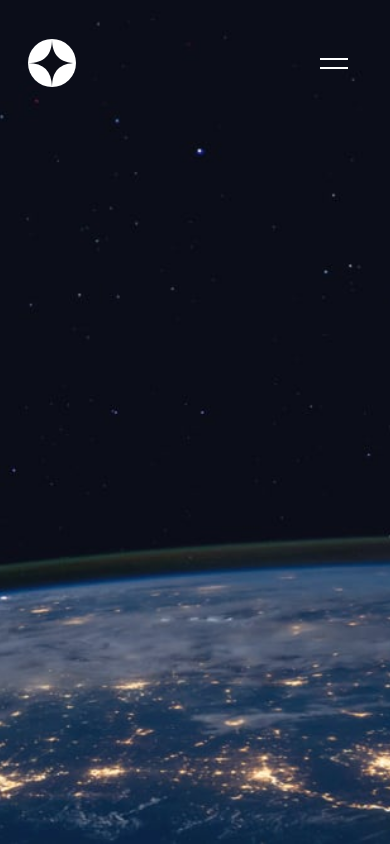
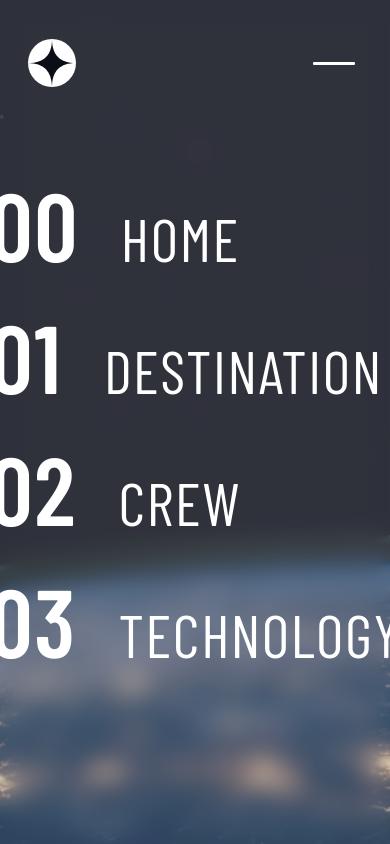
Before and after one commit to ALauraOliva/space-tourism-website, a Next.js app: page / in a window 390 px wide. Both pictures are taken after a click on the button 334 px from the left and 63 px from the top of the page. Built offline with nearby package versions, Linux system fonts and the light colour scheme; a web font is replaced by a local one.

Commit message:
mobile-menu

```diff
--- /dev/null
+++ b/app/components/MobileMenuButton.tsx
@@ -0,0 +1,26 @@
+import Link from "next/link";
+import { link } from "@/types/custom";
+
+export const MobileMenuButton = ({ number, link }: link) => {
+  return (
+    <Link
+      href={link === "home" ? "/" : `/${link}`}
+      className="group w-full text-cream font-barlow font-extralight flex flex-col justify-center items-start relative tracking-widest before:absolute
+before:w-0 before:h-0.5 before:-bottom-3 before:rounded-sm hover:before:bg-cream hover:before:w-full before:transition-all before:duration-500"
+    >
+      <div className="overflow-hidden relative">
+        <div className="transition duration-500 ease-out group-hover:-translate-y-[120%] uppercase text-6xl">
+          <span className="font-semibold text-8xl">{number}&nbsp;&nbsp;</span>
+          {link}
+        </div>
+        <div
+          className="absolute left-0 translate-y-[50%] rotate-12 transition duration-500 ease-out
+  group-hover:-translate-y-[100%] group-hover:rotate-0 uppercase text-6xl"
+        >
+          <span className="font-semibold text-8xl">{number}&nbsp;&nbsp;</span>
+          {link}
+        </div>
+      </div>
+    </Link>
+  );
+};
--- a/app/components/NavButton.tsx
+++ b/app/components/NavButton.tsx
@@ -1,19 +1,14 @@
 import Link from "next/link";
+import { link } from "@/types/custom";
 
-type params = {
-  number: string;
-  link: string;
-};
-
-export const NavButton = ({ number, link }: params) => {
+export const NavButton = ({ number, link }: link) => {
   return (
     <Link
       href={link === "home" ? "/" : `/${link}`}
-      className=" group text-cream font-barlow font-extralight flex flex-col justify-center items-center relative tracking-widest before:absolute
-          before:w-0 before:h-0.5 before:bottom-0 before:rounded-sm hover:before:bg-cream hover:before:w-full
-          hover:before:transition-all hover:before:duration-500 before:transition-all before:duration-500"
+      className="group text-cream font-barlow font-extralight flex flex-col justify-center items-center relative tracking-widest before:absolute
+      before:w-0 before:h-0.5 before:bottom-0 before:rounded-sm hover:before:bg-cream hover:before:w-full before:transition-all before:duration-500"
     >
-      <div className=" overflow-hidden relative">
+      <div className="overflow-hidden relative">
         <div className="transition duration-500 ease-out group-hover:-translate-y-[120%] uppercase">
           <span className="font-semibold">{number}&nbsp;&nbsp;</span>
           {link}
--- a/app/components/Navbar.tsx
+++ b/app/components/Navbar.tsx
@@ -1,20 +1,90 @@
+"use client";
 import { NavButton } from "./NavButton";
+import gsap from "gsap";
+import { useGSAP } from "@gsap/react";
+import { useRef, useState } from "react";
+import Link from "next/link";
+import { MobileMenuButton } from "./MobileMenuButton";
 
 export default function NavBar() {
+  const [navOpen, setNavOpen] = useState<boolean>(false);
+  const container = useRef<HTMLInputElement | null>(null);
+  const { contextSafe } = useGSAP({ scope: container });
+  const openNav: () => void = contextSafe(() => {
+    const tl = gsap.timeline({
+      defaults: {
+        duration: 0.08,
+      },
+    });
+
+    if (!navOpen) {
+      tl.to("#lineTop", {
+        y: 5,
+      }).to(
+        "#lineBottom",
+        {
+          y: -5,
+        },
+        0
+      );
+
+      setNavOpen(true);
+    } else {
+      tl.to("#lineTop", {
+        y: 0,
+      }).to(
+        "#lineBottom",
+        {
+          y: 0,
+        },
+        0
+      );
+      setNavOpen(false);
+    }
+  });
+
   return (
-    <nav className="flex items-center justify-between max-w-full h-[15vh] max-sm:pr-7">
-      <img src="/svg/logo.svg" alt="logo-navbar SVG" className="pl-7" />
-
-      {/* Hamburguer Icon - Animation */}
+    <nav
+      className="flex items-center justify-between max-w-full h-[15vh] max-sm:pr-7"
+      ref={container}
+    >
+      <img src="/svg/logo.svg" alt="logo-navbar SVG" className="pl-7 z-20" />
+      {/* Mobile Menu */}
       <button
         id="toggler"
-        className="sm:hidden rounded-full w-14 h-14 backdrop-blur-sd hover:bg-cream hover:bg-opacity-15 relative
-        flex flex-col items-center"
+        onClick={openNav}
+        value={navOpen.toString()}
+        className="sm:hidden rounded-full w-14 h-14 backdrop-blur-sd transition-all hover:bg-cream hover:bg-opacity-15 relative
+        duration-200 ease-in-out flex flex-col items-center group z-20"
       >
-        <div className="sm:hidden w-1/2 h-0.5 bg-white absolute top-[40%]"></div>
-        <div className="sm:hidden w-1/2 h-0.5 bg-white absolute bottom-[40%]"></div>
+        <div
+          id="lineTop"
+          className="sm:hidden w-3/4 h-0.5 rounded-md bg-white absolute top-[40%] transition-all ease-in-out duration-200 group-hover:w-1/3"
+        ></div>
+        <div
+          id="lineBottom"
+          className="sm:hidden w-3/4 h-0.5 rounded-md bg-white absolute bottom-[40%] transition-all ease-in-out duration-200 group-hover:w-1/3"
+        ></div>
       </button>
-      {/* END Hamburguer Icon - Animation */}
+
+      {/* List of Links */}
+      {navOpen && (
+        <div
+          id="mobileMenu"
+          className="sm:hidden bg-opacity-15 bg-cream backdrop-blur-md w-screen h-screen absolute top-0 left- flex flex-col items-center
+        justify-center"
+        >
+          <div className="flex flex-col items-start justify-center gap-9">
+            <MobileMenuButton number={"00"} link={"home"} />
+            <MobileMenuButton number={"01"} link={"destination"} />
+            <MobileMenuButton number={"02"} link={"crew"} />
+            <MobileMenuButton number={"03"} link={"technology"} />
+          </div>
+        </div>
+      )}
+      {/* END List of Links */}
+
+      {/* END Mobile Menu */}
 
       <div
         className="max-sm:hidden flex lg:h-3/4 justify-center gap-10 backdrop-blur-md lg:w-3/5 bg-opacity-15 bg-cream lg:relative lg:before:absolute
--- a/package.json
+++ b/package.json
@@ -9,6 +9,8 @@
     "lint": "next lint"
   },
   "dependencies": {
+    "@gsap/react": "^2.1.0",
+    "gsap": "^3.12.5",
     "next": "14.1.0",
     "react": "^18",
     "react-dom": "^18"
--- /dev/null
+++ b/types/custom.d.ts
@@ -0,0 +1,4 @@
+export type link = {
+  number: string;
+  link: string;
+};
```
Also changed, not shown: 1 other file (tests, documents, lock files or other folders).
